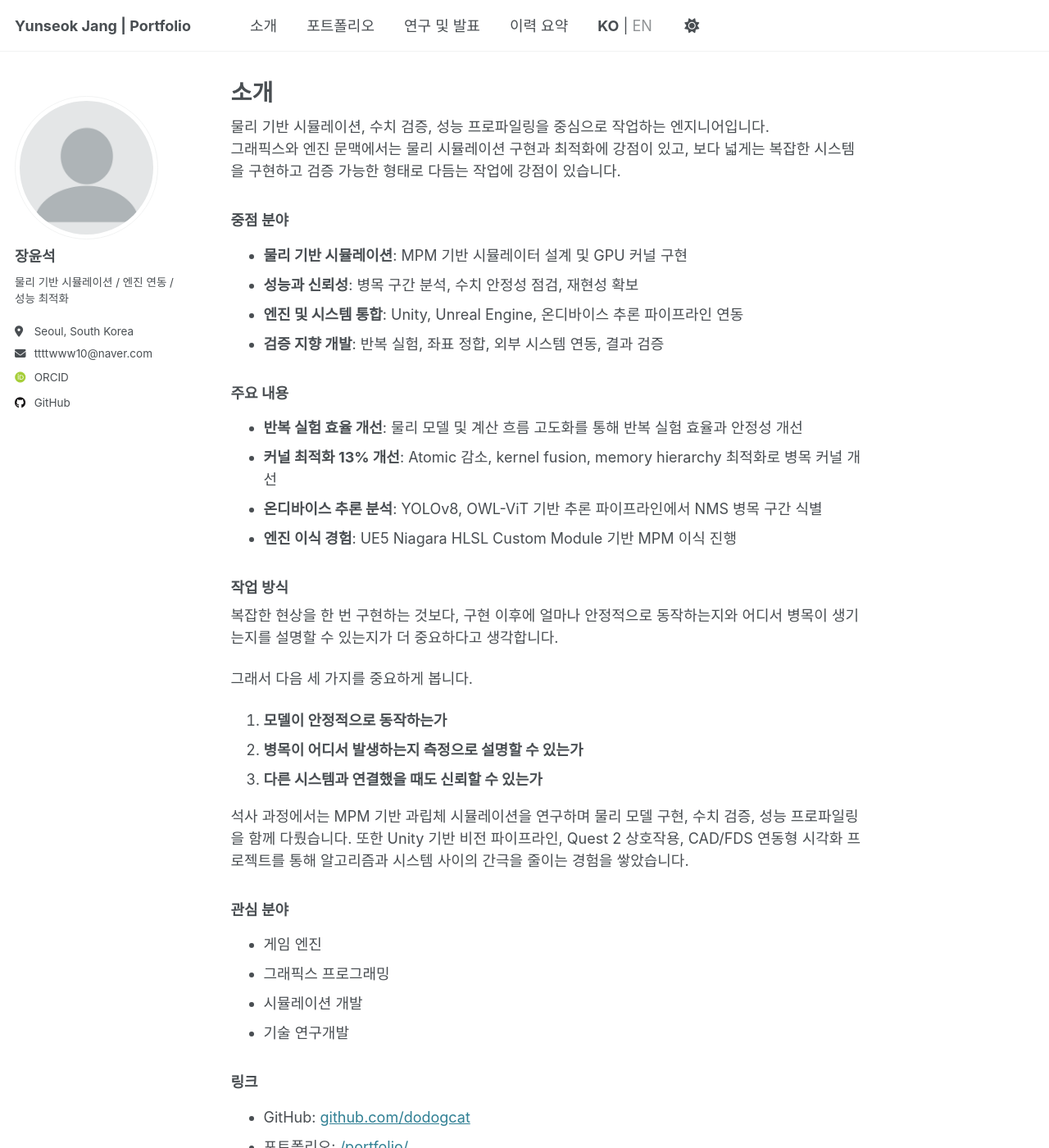
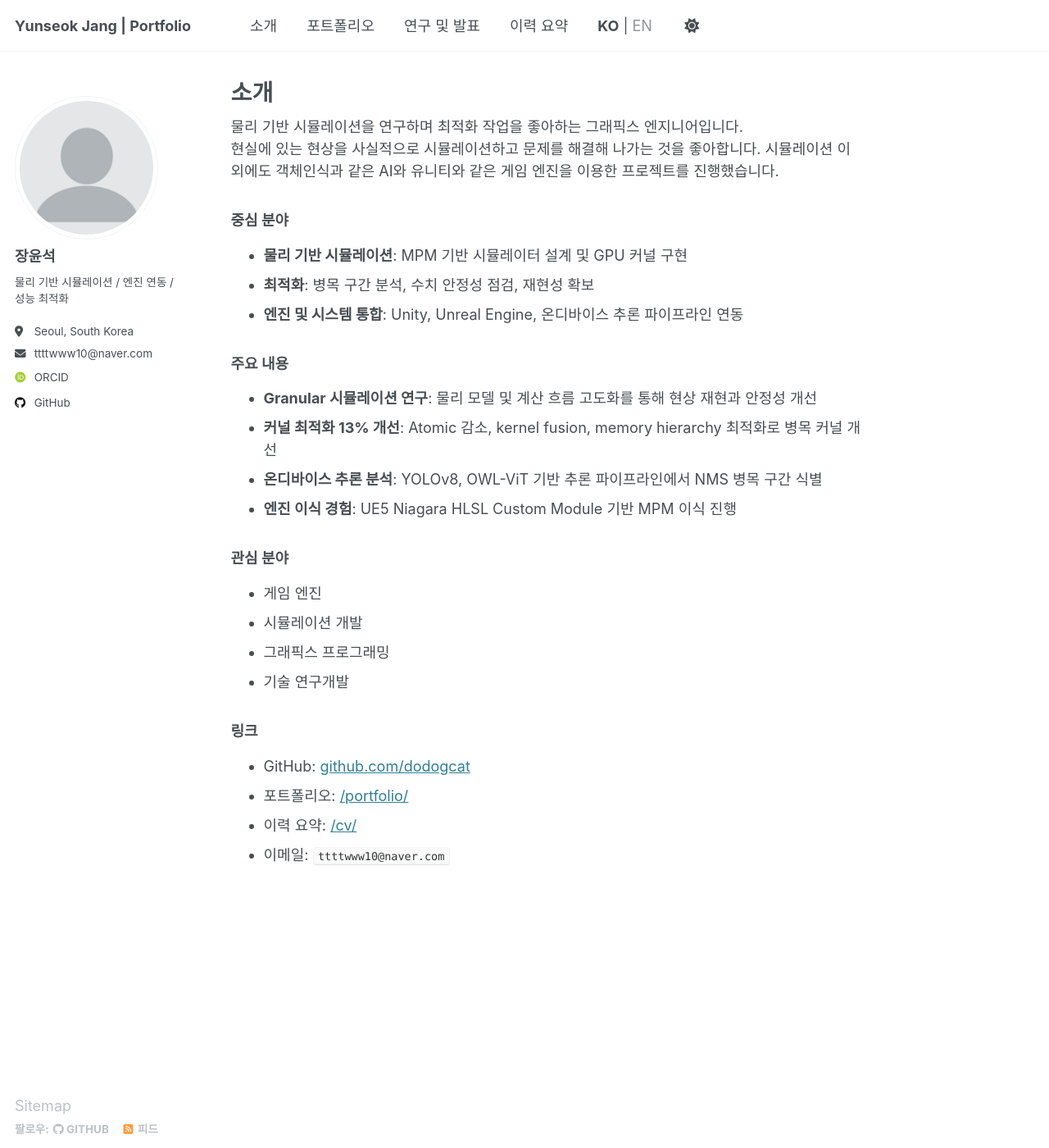
Before and after one commit to dodogcat/dodogcat.github.io, a Jekyll site: the page built from _pages/about.md, in a window 1280 px wide and 1400 px high. Shown: the whole window at 82% size. Built offline with Jekyll 4.4.1, drawn with Linux system fonts in a browser that asks for light colours; some web fonts are replaced.

```diff
--- a/_config.yml
+++ b/_config.yml
@@ -250,7 +250,7 @@ defaults:
     values:
       layout: single
       author_profile: true
-      share: true
+      share: false
       comments: true
   - scope:
       path: ""
@@ -258,7 +258,7 @@ defaults:
     values:
       layout: single
       author_profile: true
-      share: true
+      share: false
       comment: true
   - scope:
       path: ""
--- a/_pages/about.md
+++ b/_pages/about.md
@@ -9,40 +9,27 @@ redirect_from:
   - /about.html
 ---
 
-물리 기반 시뮬레이션, 수치 검증, 성능 프로파일링을 중심으로 작업하는 엔지니어입니다.
-그래픽스와 엔진 문맥에서는 물리 시뮬레이션 구현과 최적화에 강점이 있고, 보다 넓게는 복잡한 시스템을 구현하고 검증 가능한 형태로 다듬는 작업에 강점이 있습니다.
+물리 기반 시뮬레이션을 연구하며 최적화 작업을 좋아하는 그래픽스 엔지니어입니다.
+현실에 있는 현상을 사실적으로 시뮬레이션하고 문제를 해결해 나가는 것을 좋아합니다. 시뮬레이션 이외에도 객체인식과 같은 AI와 유니티와 같은 게임 엔진을 이용한 프로젝트를 진행했습니다.
 
-### 중점 분야
+### 중심 분야
 
 - **물리 기반 시뮬레이션**: MPM 기반 시뮬레이터 설계 및 GPU 커널 구현
-- **성능과 신뢰성**: 병목 구간 분석, 수치 안정성 점검, 재현성 확보
+- **최적화**: 병목 구간 분석, 수치 안정성 점검, 재현성 확보
 - **엔진 및 시스템 통합**: Unity, Unreal Engine, 온디바이스 추론 파이프라인 연동
-- **검증 지향 개발**: 반복 실험, 좌표 정합, 외부 시스템 연동, 결과 검증
 
 ### 주요 내용
 
-- **반복 실험 효율 개선**: 물리 모델 및 계산 흐름 고도화를 통해 반복 실험 효율과 안정성 개선
+- **Granular 시뮬레이션 연구**: 물리 모델 및 계산 흐름 고도화를 통해 현상 재현과 안정성 개선
 - **커널 최적화 13% 개선**: Atomic 감소, kernel fusion, memory hierarchy 최적화로 병목 커널 개선
 - **온디바이스 추론 분석**: YOLOv8, OWL-ViT 기반 추론 파이프라인에서 NMS 병목 구간 식별
 - **엔진 이식 경험**: UE5 Niagara HLSL Custom Module 기반 MPM 이식 진행
 
-### 작업 방식
-
-복잡한 현상을 한 번 구현하는 것보다, 구현 이후에 얼마나 안정적으로 동작하는지와 어디서 병목이 생기는지를 설명할 수 있는지가 더 중요하다고 생각합니다.
-
-그래서 다음 세 가지를 중요하게 봅니다.
-
-1. **모델이 안정적으로 동작하는가**
-2. **병목이 어디서 발생하는지 측정으로 설명할 수 있는가**
-3. **다른 시스템과 연결했을 때도 신뢰할 수 있는가**
-
-석사 과정에서는 MPM 기반 과립체 시뮬레이션을 연구하며 물리 모델 구현, 수치 검증, 성능 프로파일링을 함께 다뤘습니다. 또한 Unity 기반 비전 파이프라인, Quest 2 상호작용, CAD/FDS 연동형 시각화 프로젝트를 통해 알고리즘과 시스템 사이의 간극을 줄이는 경험을 쌓았습니다.
-
 ### 관심 분야
 
 - 게임 엔진
+- 시뮬레이션 개발
 - 그래픽스 프로그래밍
-- 시뮬레이션 개발
 - 기술 연구개발
 
 ### 링크
```
Also changed, not shown: _publications/2023-07-01-kcgs-poster.md (+21 -1 lines), _publications/2025-07-01-kcgs-poster.md (+21 -1 lines), _publications/2026-02-01-master-thesis.md (+9 -0 lines), 3 other files.
